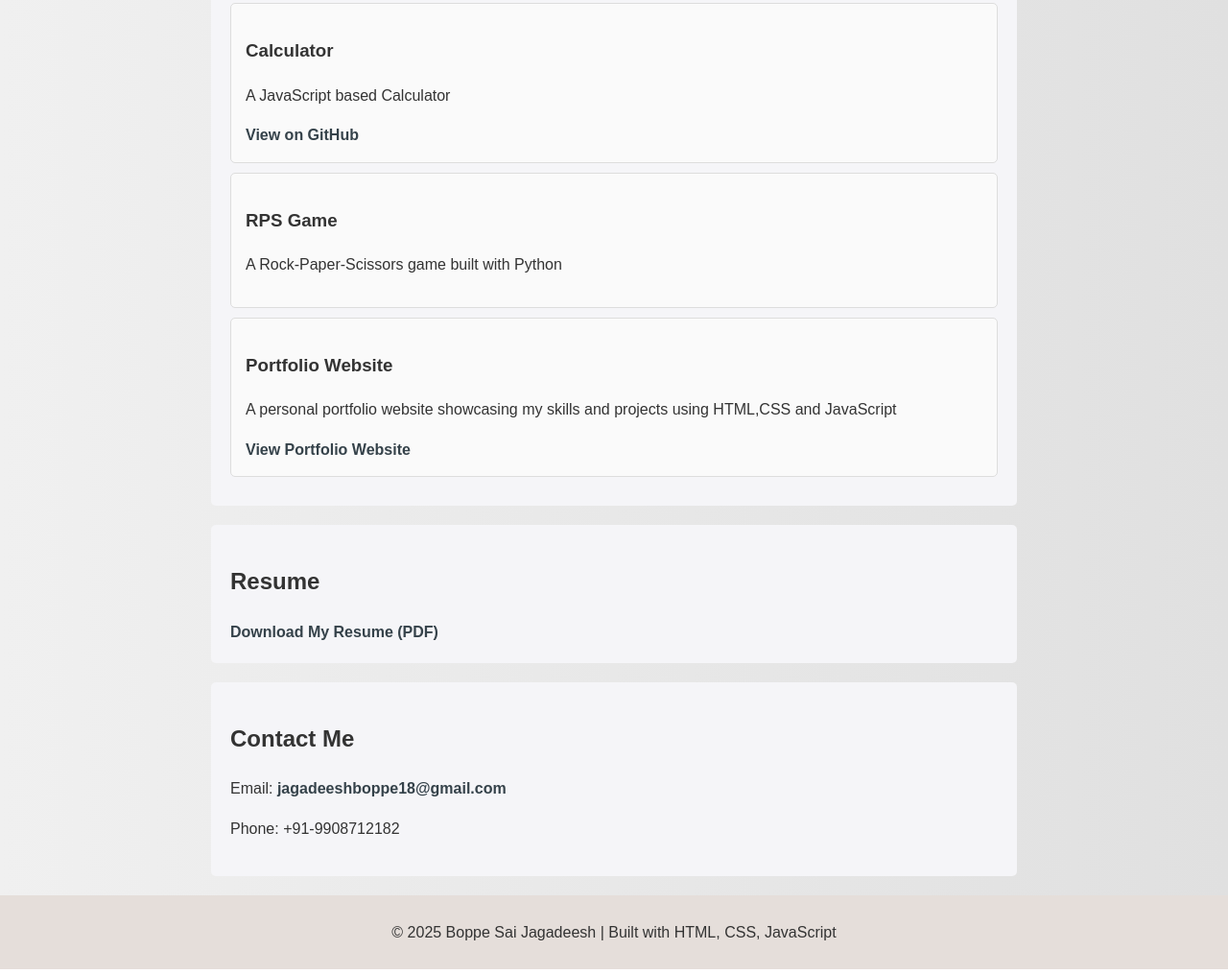
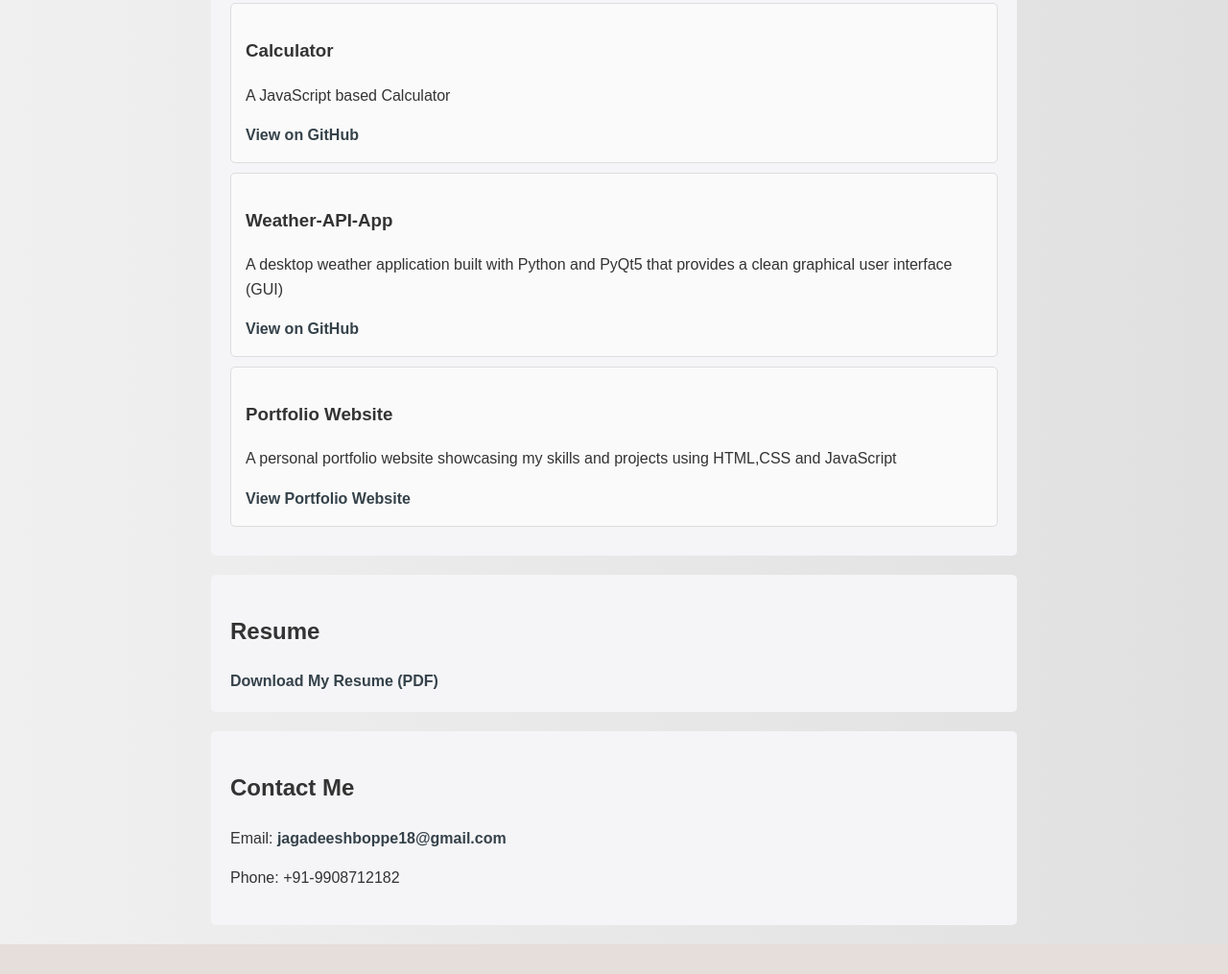
Before and after one commit to jagadeesh-boppe/my-portfolio-website, a plain HTML site: page index.html in a window 1280 px wide. Shown: the part 1548-2563 px from the top of the page at 96% size. Drawn offline with Linux system fonts and the light colour scheme.

Commit message:
Update index.html

```diff
--- a/index.html
+++ b/index.html
@@ -67,8 +67,9 @@
       <a href="https://github.com/jagadeesh-boppe/js-calculator" target="_blank" class="github-link">View on GitHub</a>
     </div>
     <div class="project">
-      <h3>RPS Game</h3>
-      <p>A Rock-Paper-Scissors game built with Python</p>
+      <h3>Weather-API-App</h3>
+      <p>A desktop weather application built with Python and PyQt5 that provides a clean graphical user interface (GUI) </p>
+      <a href="https://github.com/jagadeesh-boppe/Weather-API-app target="_blank class="github-link">View on GitHub</a>
 
       </div>
     <div class="project">
```
